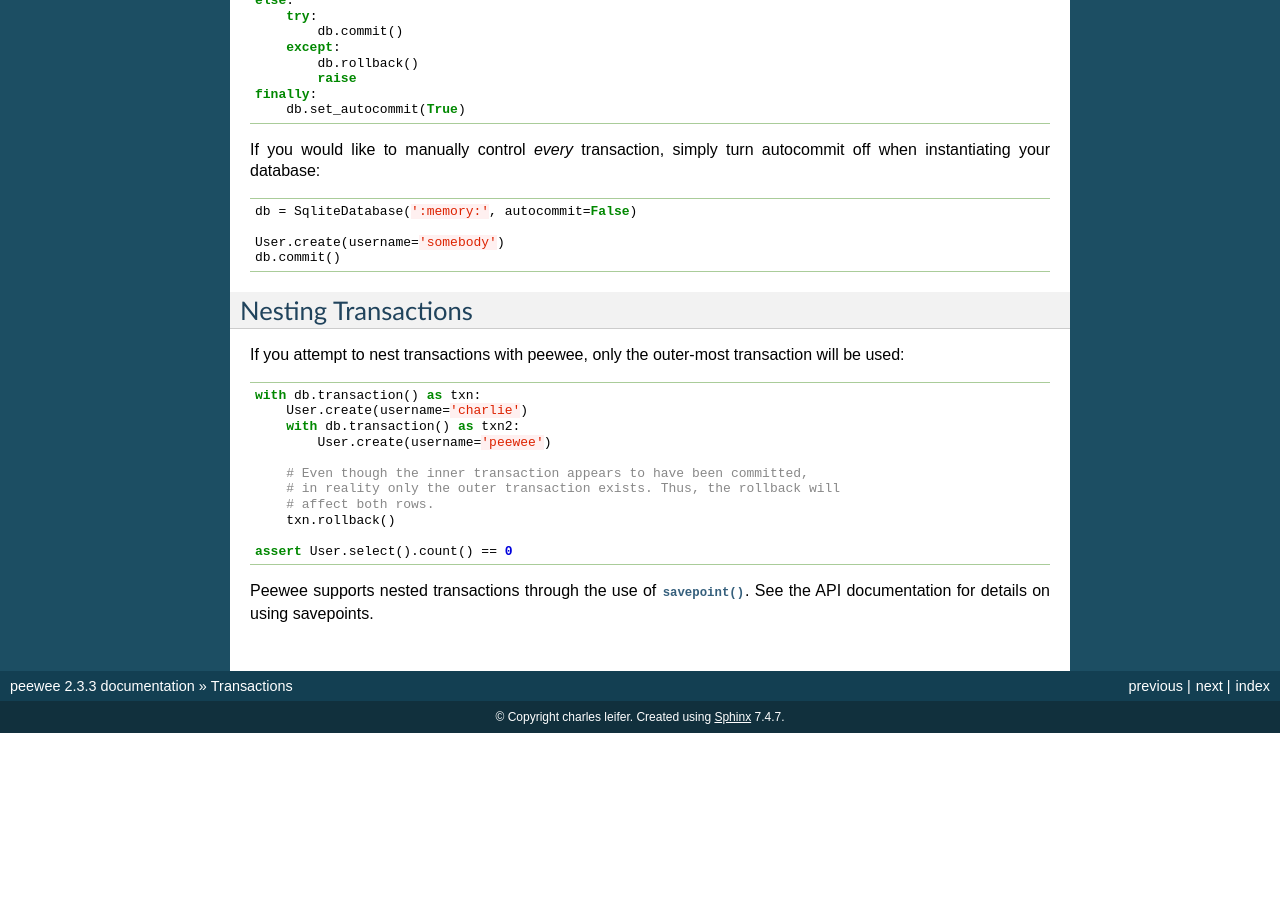
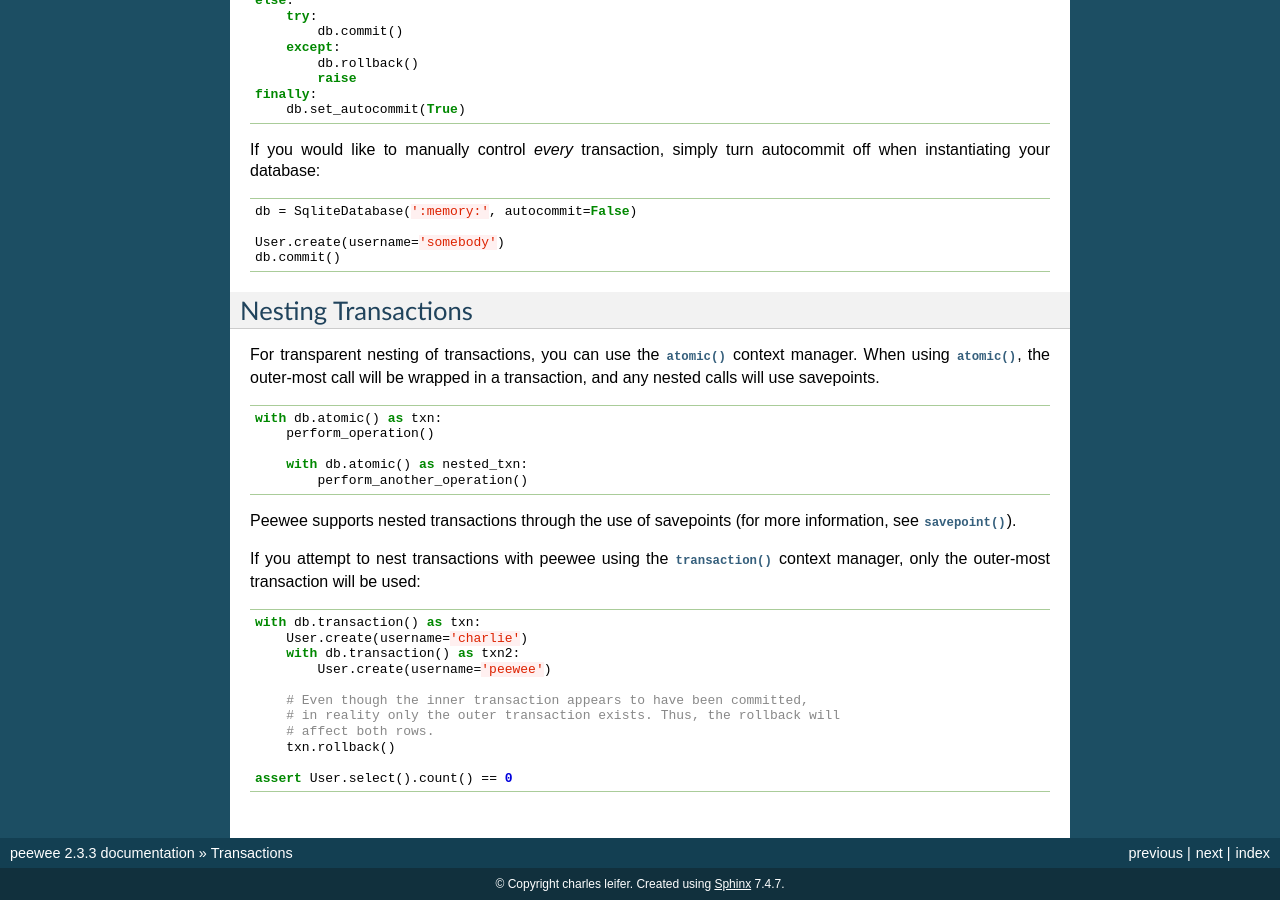
Before and after one commit to coleifer/peewee, a Sphinx documentation site: the page built from docs/peewee/transactions.rst, in a window 1280 px wide and 900 px high, scrolled down 976 px. Built offline with Sphinx 7.4.7, drawn with Linux system fonts in a browser that asks for light colours; pages that are not in the unit, such as notebooks, are missing from menus; before the commit the page ends 1709 px from its top, so only the background shows below that.

Commit message:
Document `atomic()`.

```diff
--- a/docs/peewee/api.rst
+++ b/docs/peewee/api.rst
@@ -1853,6 +1853,12 @@ Database and its subclasses
 
         :param str sid: A string identifier for the savepoint.
 
+    .. py:method:: atomic()
+
+        Return a context manager that executes statements in either a transaction
+        or a savepoint. The outer-most call to *atomic* will use a transaction,
+        and any subsequent nested calls will use savepoints.
+
     .. py:classmethod:: register_fields(fields)
 
         Register a mapping of field overrides for the database class.  Used
--- a/docs/peewee/transactions.rst
+++ b/docs/peewee/transactions.rst
@@ -76,7 +76,19 @@ If you would like to manually control *every* transaction, simply turn autocommi
 Nesting Transactions
 --------------------
 
-If you attempt to nest transactions with peewee, only the outer-most transaction will be used:
+For transparent nesting of transactions, you can use the :py:meth:`~Database.atomic` context manager. When using :py:meth:`~Database.atomic`, the outer-most call will be wrapped in a transaction, and any nested calls will use savepoints.
+
+.. code-block:: python
+
+    with db.atomic() as txn:
+        perform_operation()
+
+        with db.atomic() as nested_txn:
+            perform_another_operation()
+
+Peewee supports nested transactions through the use of savepoints (for more information, see :py:meth:`~Database.savepoint`).
+
+If you attempt to nest transactions with peewee using the :py:meth:`~Database.transaction` context manager, only the outer-most transaction will be used:
 
 .. code-block:: python
 
@@ -91,5 +103,3 @@ If you attempt to nest transactions with peewee, only the outer-most transaction
         txn.rollback()
 
     assert User.select().count() == 0
-
-Peewee supports nested transactions through the use of :py:meth:`~Database.savepoint`. See the API documentation for details on using savepoints.
```
